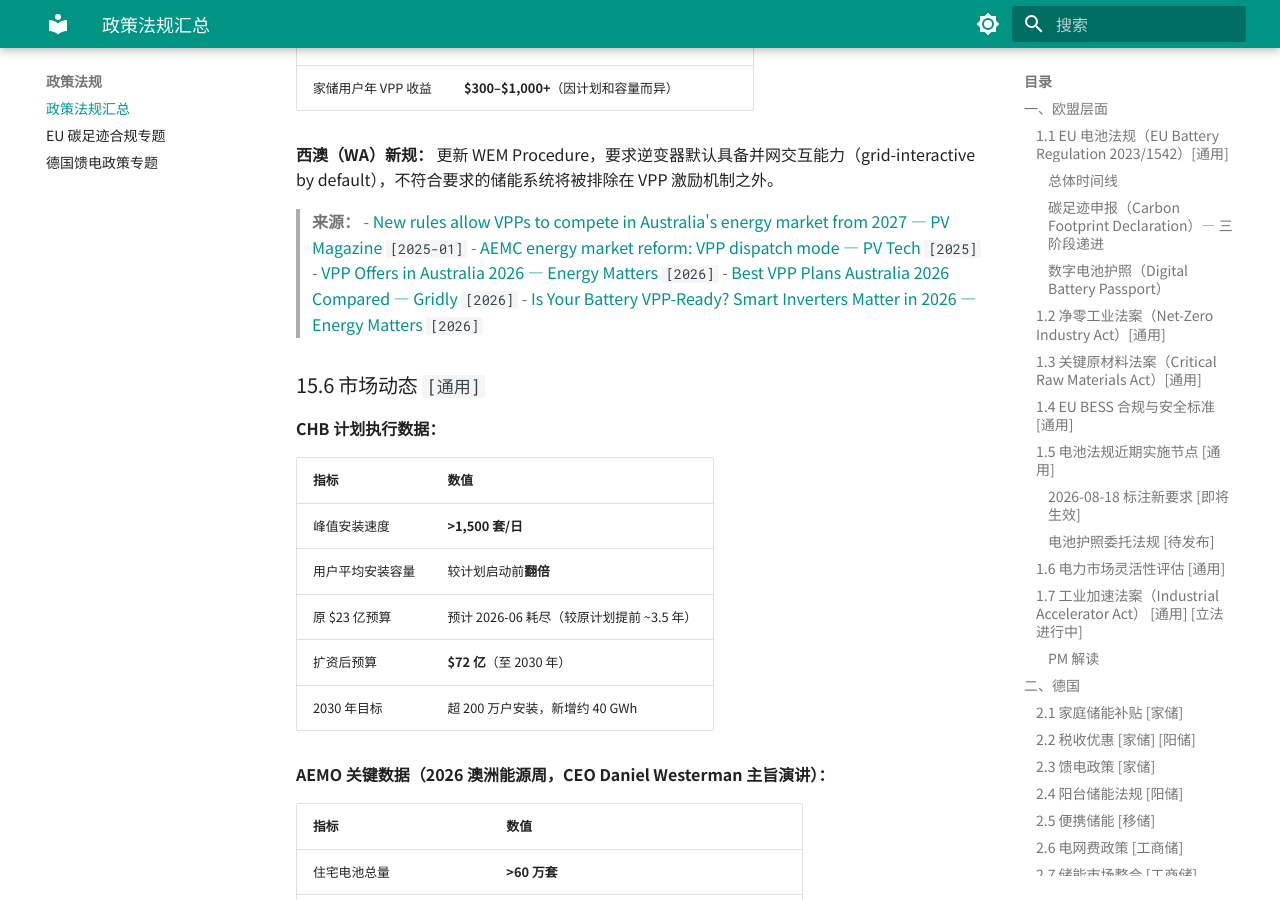
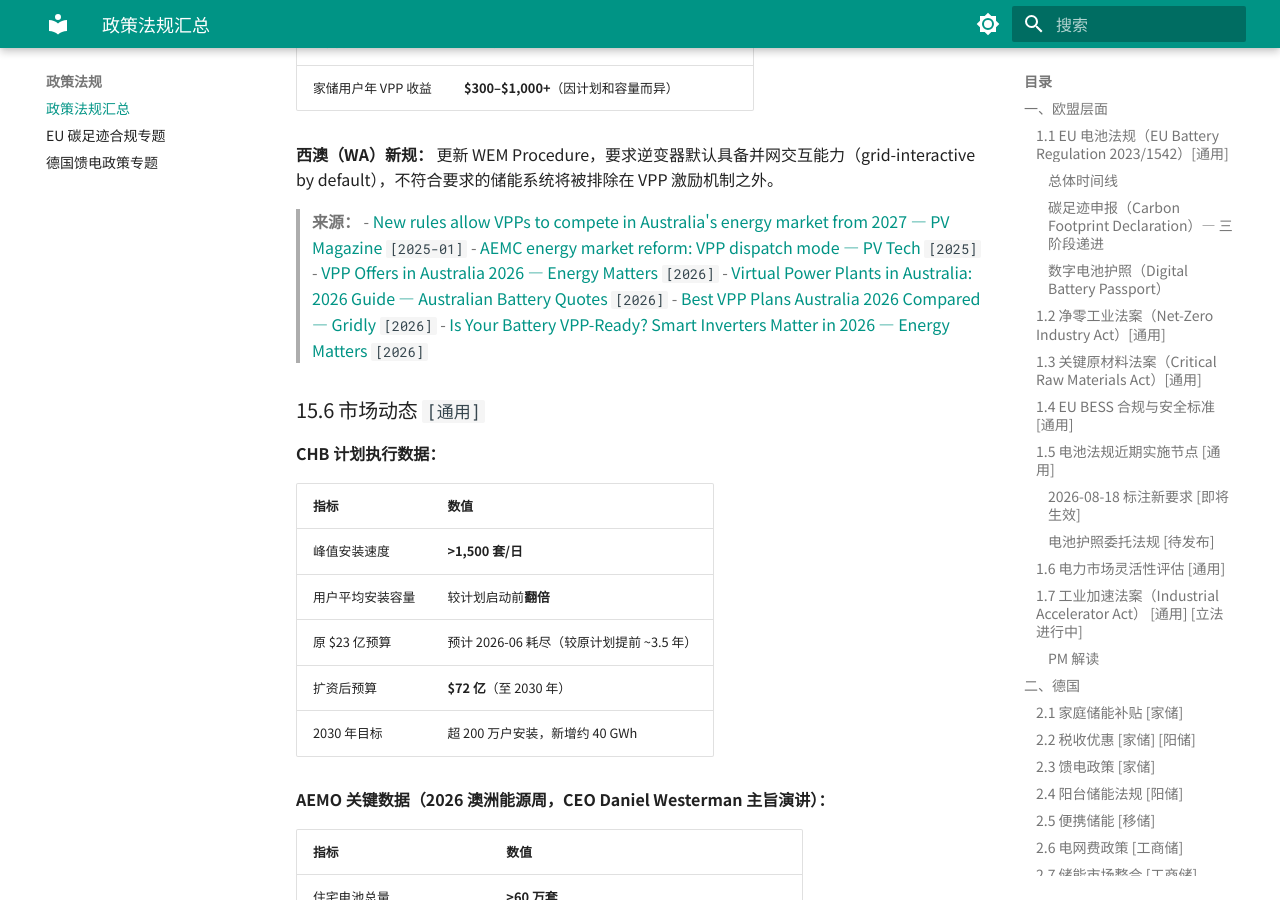
Before and after one commit to jeff9141/energy-storage-intel, an MkDocs documentation site: the page built from docs/policy/energy_storage_policy_regulations.md, in a window 1280 px wide and 900 px high, scrolled down 34016 px. Built offline with MkDocs 1.6.1 and Material for MkDocs 9.7.7, drawn with Linux system fonts in a browser that asks for light colours.

Commit message:
补回澳大利亚VPP章节遗漏的来源链接（Australian Battery Quotes）
Co-Authored-By: Claude Opus 4.6 <noreply@anthropic.com>

```diff
--- a/docs/policy/energy_storage_policy_regulations.md
+++ b/docs/policy/energy_storage_policy_regulations.md
@@ -1107,6 +1107,7 @@ Ofgem 的 LDES Cap and Floor 机制为长时储能（抽水蓄能、压缩空气
 > - [New rules allow VPPs to compete in Australia's energy market from 2027 — PV Magazine](https://www.pv-magazine.com/2025/01/09/new-rules-allow-vpps-to-compete-in-australias-energy-market-from-2027/) `[2025-01]`
 > - [AEMC energy market reform: VPP dispatch mode — PV Tech](https://www.pv-tech.org/australia-aemc-consumer-energy-rule-change/) `[2025]`
 > - [VPP Offers in Australia 2026 — Energy Matters](https://www.energymatters.com.au/vpp-offer/) `[2026]`
+> - [Virtual Power Plants in Australia: 2026 Guide — Australian Battery Quotes](https://australianbatteryquotes.com.au/vpp-australia-2026-guide/) `[2026]`
 > - [Best VPP Plans Australia 2026 Compared — Gridly](https://www.gridly.com.au/blog/best-vpp-plans-australia) `[2026]`
 > - [Is Your Battery VPP-Ready? Smart Inverters Matter in 2026 — Energy Matters](https://www.energymatters.com.au/renewable-news/battery-vpp-ready-smart-inverters-australia/) `[2026]`
 
```
